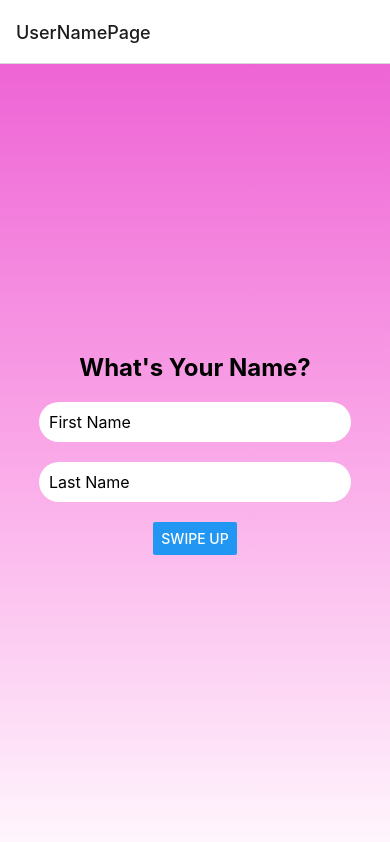
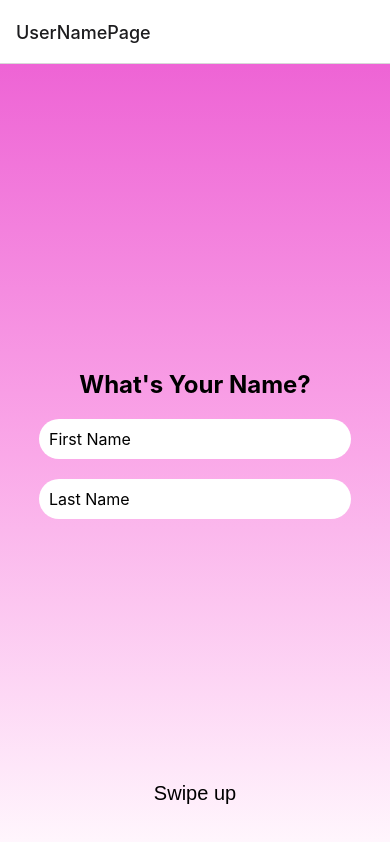
Before and after one commit to Katching-Project/katching, a React Native app in the folder katching/: screen /UserNamePage in a window 390 px wide. Built offline with nearby package versions, Linux system fonts and the light colour scheme.

Commit message:
Implementing swiping functionality on the first page

```diff
--- a/katching/screens/UserNamePage.js
+++ b/katching/screens/UserNamePage.js
@@ -1,6 +1,6 @@
-import React, { useState } from 'react';
+import React, { useState, useEffect } from 'react';
 import { useNavigation } from "@react-navigation/native";
-import { View, Button, Text, TextInput } from "react-native";
+import { View, Text, TextInput, PanResponder, Animated } from "react-native";
 import { LinearGradient } from 'expo-linear-gradient';
 import { basicStyles } from "./styles/basicStyles";
 
@@ -19,6 +19,39 @@ export default function UserNamePage() {
     const handleLastNameInputValue = (text) => {
         setLastNameInputValue(text);
     };
+
+    const navigateToIdolGroupSelect = () => {
+        navigation.navigate("IdolGroupSelect");
+    };
+
+    // Gesture handling for vertical swiping
+    const pan = useState(new Animated.ValueXY())[0];
+    const panResponder = useState(
+        PanResponder.create({
+            onMoveShouldSetPanResponder: () => true,
+            onPanResponderMove: Animated.event([
+                null,
+                { dy: pan.y } // Vertical movement only
+            ]),
+            onPanResponderRelease: (e, gesture) => {
+                if (gesture.dy < -25) {
+                    navigateToIdolGroupSelect();
+                } else {
+                    Animated.spring(pan, { toValue: { x: 0, y: 0 } }).start();
+                }
+            }
+        })
+    )[0];
+
+    useEffect(() => {
+        const resetPan = () => {
+            pan.setValue({ x: 0, y: 0 });
+        };
+
+        const unsubscribe = navigation.addListener('focus', resetPan);
+
+        return unsubscribe;
+    }, [navigation, pan]);
 
     return (
         <View style={basicStyles.container}>
@@ -50,11 +83,13 @@ export default function UserNamePage() {
                     />
                 </View>
 
-        {/* Button */}
-        <Button
-          title="Swipe Up"
-          onPress={() => navigation.navigate("IdolGroupSelect")}
-        />
+                {/* Swiping Area */}
+                <Animated.View
+                    style={basicStyles.swipeArea}
+                    {...panResponder.panHandlers}
+                >
+                    <Text style={basicStyles.swipeText}>Swipe up</Text>
+                </Animated.View>
             </LinearGradient>
         </View>
     );
--- a/katching/screens/styles/basicStyles.js
+++ b/katching/screens/styles/basicStyles.js
@@ -29,4 +29,18 @@ export const basicStyles = StyleSheet.create({
     fontSize: 16,
     color: 'black',
   },
+  swipeArea: {
+    position: 'absolute',
+    bottom: 0, // Position at the bottom of the screen
+    left: 0,
+    right: 0,
+    height: '30%',
+    justifyContent: 'flex-end', // Set swiping area to the end of the screen
+    alignItems: 'center',
+    paddingVertical: '10%'
+  },
+  swipeText: {
+    fontSize: 20,
+    fontFamily: 'Arial'
+  },
 });
```
Lines whose indentation alone changed are shown as unchanged.
